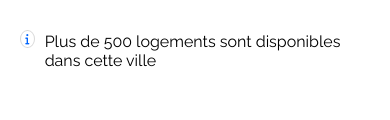
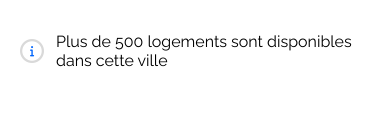
Before and after one commit to K-Duong/Booki_projet, a plain HTML site: page index.html in a window 390 px wide. Shown: the part 508-628 px from the top of the page. Drawn offline with Linux system fonts and the light colour scheme.

Commit message:
Fixed icon info with responsive circle

```diff
--- a/css/style.css
+++ b/css/style.css
@@ -74,7 +74,7 @@ h3,
 p {
   margin: 0px;
 }
-h2.section-title{
+h2.section-title {
   font-size: var(--body-h2-section-title-font-size);
 }
 /******Body******/
@@ -93,8 +93,6 @@ body {
 a {
   text-decoration: none;
 }
-
-
 
 /******Main******/
 main {
@@ -250,19 +248,22 @@ nav a:visited {
   border: 2px solid var(--grey-tint-2-color);
 }
 
-.fa-regular.fa-circle{
-    font-size: 1rem;
+.search-info {
+  gap: 0.75rem;
 }
-.searchContainer .search-info .icon-info {
-  border: var(--grey-tint-2-color) solid 0.1px;
-  width: 1rem;
-  height: 1rem;
+.search-info .icon-info {
+  align-self: center;
   display: flex;
+  align-items: center;
   justify-content: center;
-  align-items: center;
-  border-radius: 50%;
-  margin-right: 10px;
-  margin-top: -2px;
+}
+.fa-circle {
+  /* position: absolute; */
+  color: var(--grey-tint-2-color);
+  font-size: 1.5rem;
+}
+.fa-info {
+  position: absolute;
 }
 
 /****** Main/Hebergements And Populaires ***********/
@@ -547,8 +548,8 @@ footer a:hover {
   }
 }
 
-/* Small devices (phones, less than 768px) */
-@media (max-width: 767.98px) {
+/* Small devices (phones, less than 425px) */
+@media (max-width: 425px) {
   body {
     margin: 0;
   }
@@ -586,7 +587,7 @@ footer a:hover {
     justify-content: center;
     padding-bottom: 15px;
   }
-  nav div.hyperlink:hover{
+  nav div.hyperlink:hover {
     border-top: 0;
     border-bottom: 2px solid var(--main-color);
   }
@@ -670,7 +671,7 @@ footer a:hover {
     flex-direction: column;
   }
 }
-/* X-Small devices (portrait phones, less than 576px) */
+/* Small devices (portrait phones, less than 320px) */
 @media (max-width: 320px) {
   .icon-location,
   .search-box .search-btn {
--- a/index.html
+++ b/index.html
@@ -81,9 +81,10 @@
           </div>
           <div class="search-row search-info">
             <div class="icon-info">
-
-              <i class="fa-solid fa-info"></i>
-              <!-- <i class="fa-regular fa-circle"></i> -->
+                <!-- <div class="circle-info"> -->
+                    <i class="fa-regular fa-circle"></i>
+                    <i class="fa-solid fa-info"></i>
+                <!-- </div> -->
             </div>
             <p>Plus de 500 logements sont disponibles dans cette ville</p>
           </div>
```
Lines whose indentation alone changed are shown as unchanged.
